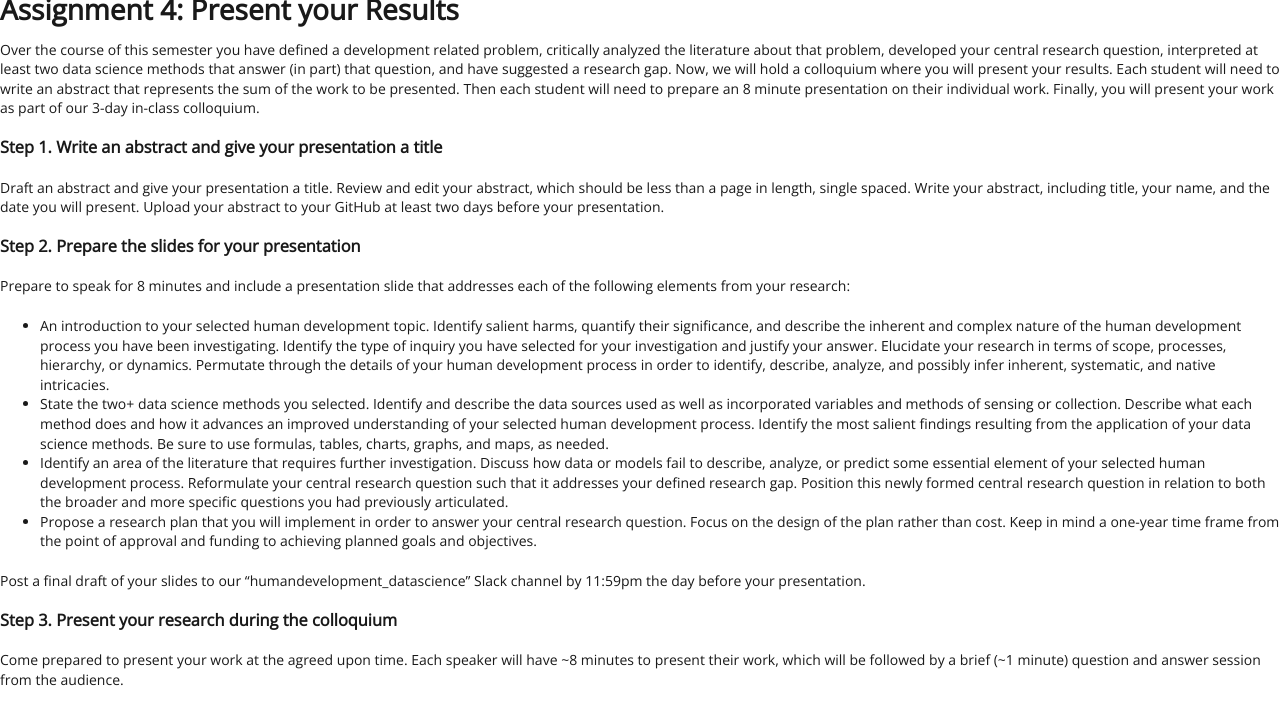
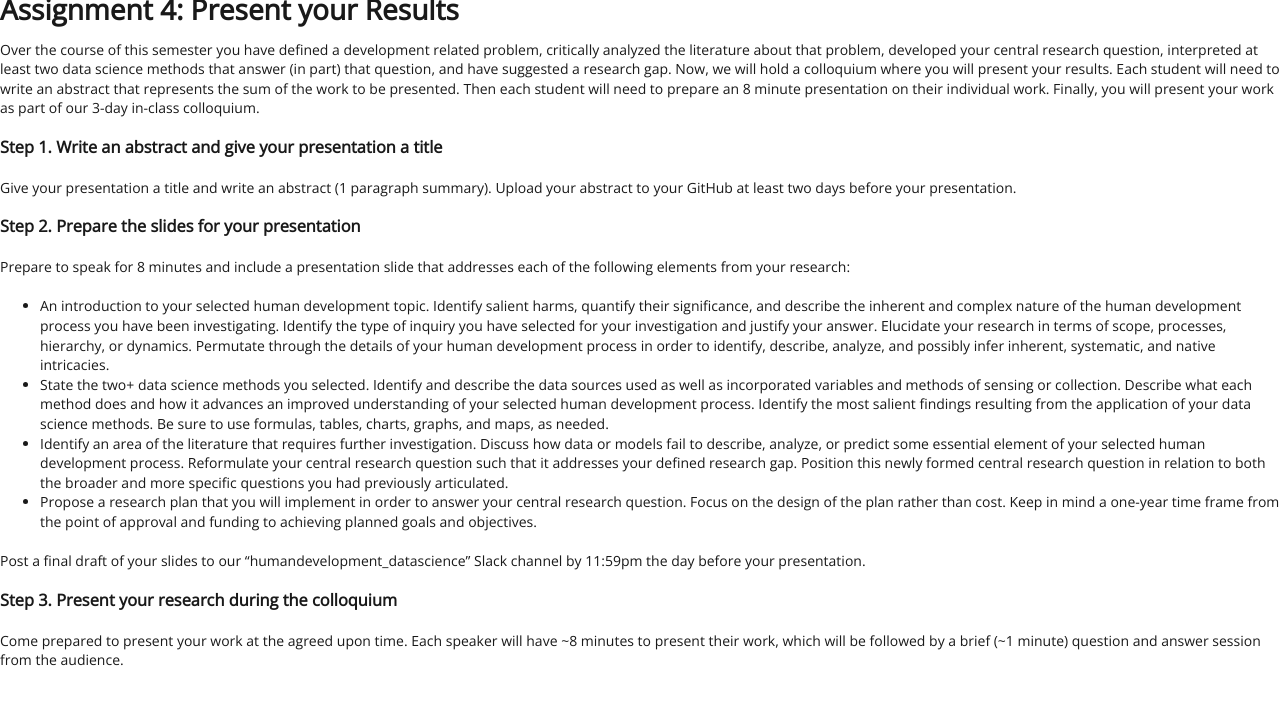
Before and after one commit to EMBrewer/dat150, a Jekyll site: the page built from _posts/2021-09-23-Assignment4.md, in a window 1280 px wide. Shown: the top 725 px of the page. Built offline with Jekyll 4.4.1, drawn with Linux system fonts in a browser that asks for light colours; our own code applies the rules of GitHub Pages for plain Markdown files.

Commit message:
Update 2021-09-23-Assignment4.md

```diff
--- a/_posts/2021-09-23-Assignment4.md
+++ b/_posts/2021-09-23-Assignment4.md
@@ -4,7 +4,7 @@ Over the course of this semester you have defined a development related problem,
 
 ### Step 1. Write an abstract and give your presentation a title
 
-Draft an abstract and give your presentation a title. Review and edit your abstract, which should be less than a page in length, single spaced. Write your abstract, including title, your name, and the date you will present. Upload your abstract to your GitHub at least two days before your presentation.
+Give your presentation a title and write an abstract (1 paragraph summary). Upload your abstract to your GitHub at least two days before your presentation.
 
 ### Step 2. Prepare the slides for your presentation
 
```
